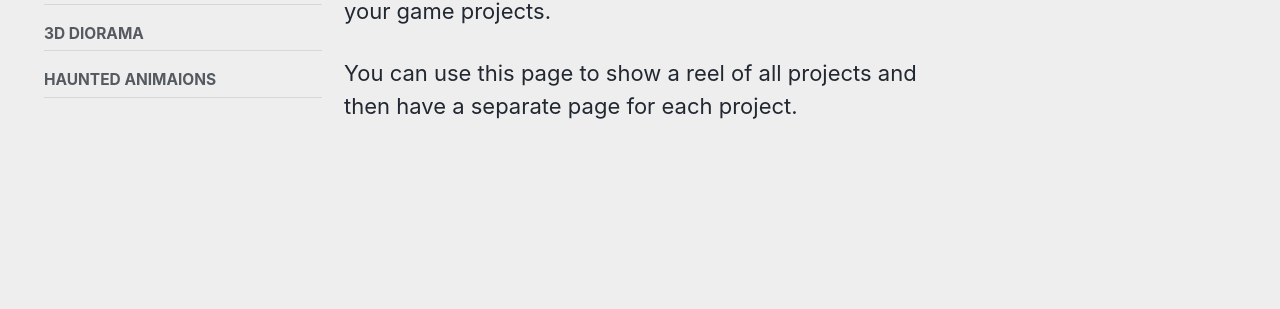
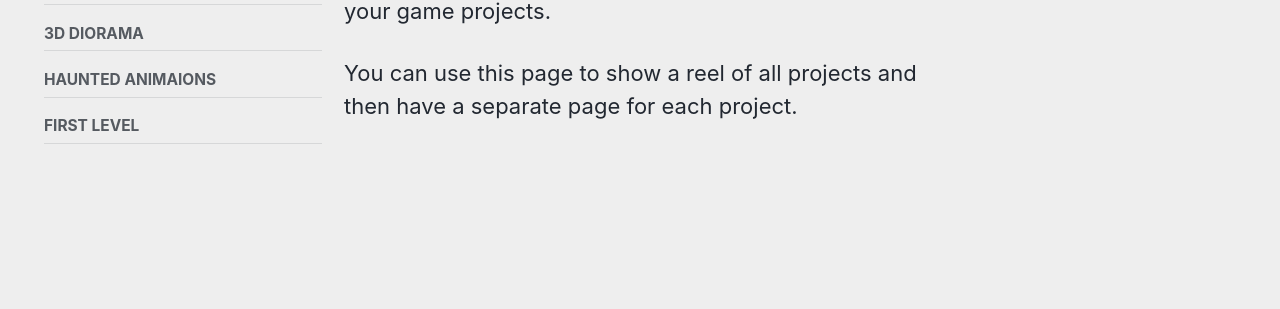
Before and after one commit to KeadoElijahKing/KeadoElijahKing.github.io, a Jekyll site: the page built from _pages/firstyr.md, in a window 1280 px wide. Shown: the part 210-519 px from the top of the page. Built offline with Jekyll 4.4.1, drawn with Linux system fonts in a browser that asks for light colours.

Commit message:
Update navigation.yml

```diff
--- a/_data/navigation.yml
+++ b/_data/navigation.yml
@@ -39,7 +39,8 @@ firstyr:
     url: /firstyr/3D/
   - title: "Haunted Animaions"
     url: /firstyr/haunted-animations/
-
+  - title: "First Level"
+    url: /firstyr/first-level
 
 # Sidebar menu for the Pages page
 pages:
```
